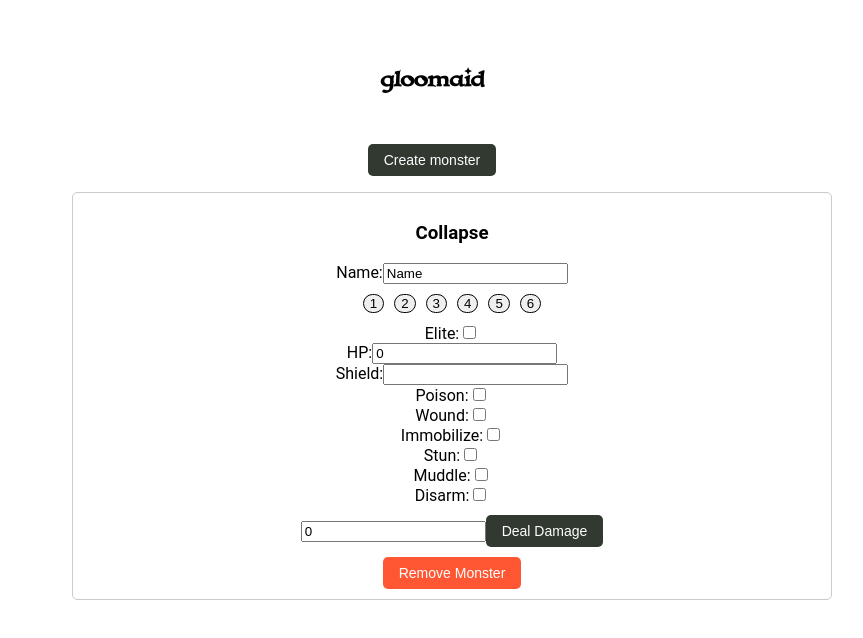
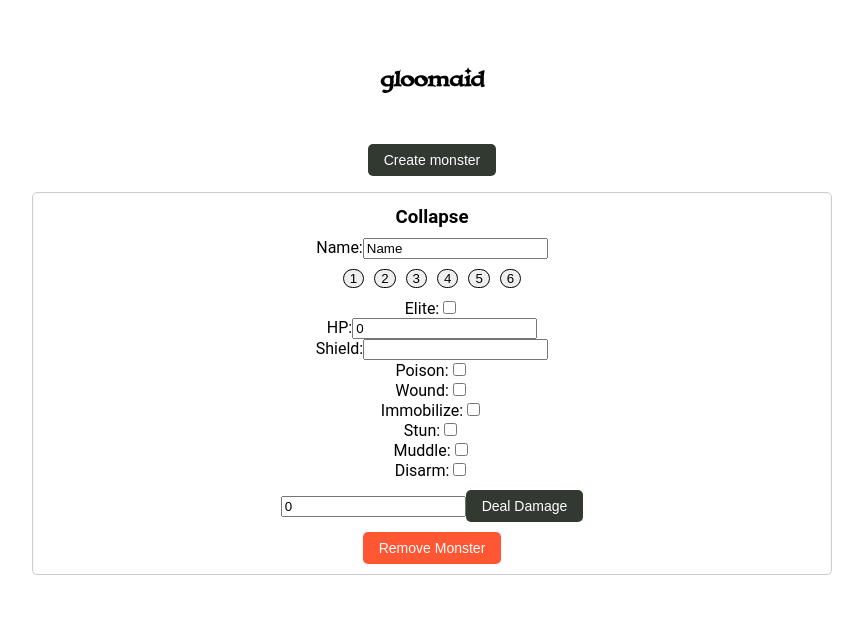
Before and after one commit to ViktorSjoblom/gloomaid, a Vue app: page / in a window 1280 px wide. Both pictures are taken after a click on the button "Create monster". Shown: the top 638 px of the page, without its empty margins (208-1071 px from the left). Built offline with nearby package versions, Linux system fonts and the light colour scheme.

Commit message:
Fixed css

```diff
--- a/src/components/MonsterCard.vue
+++ b/src/components/MonsterCard.vue
@@ -118,6 +118,9 @@ export default {
 
 .monster-name {
   cursor: pointer;
+  margin: 0;
+  margin-top: 2.5px;
+  margin-bottom: 2.5px;
 }
 
 .card-details {
--- a/src/components/MonsterTracker.vue
+++ b/src/components/MonsterTracker.vue
@@ -130,6 +130,7 @@ export default {
 
 ul {
   list-style: none;
+  padding: 0;
 }
 
 </style>
```
